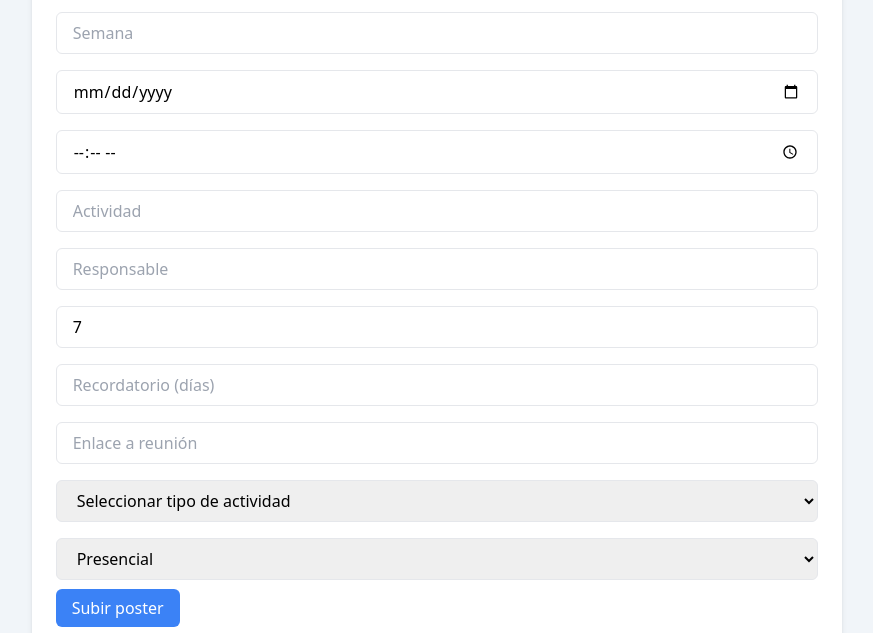
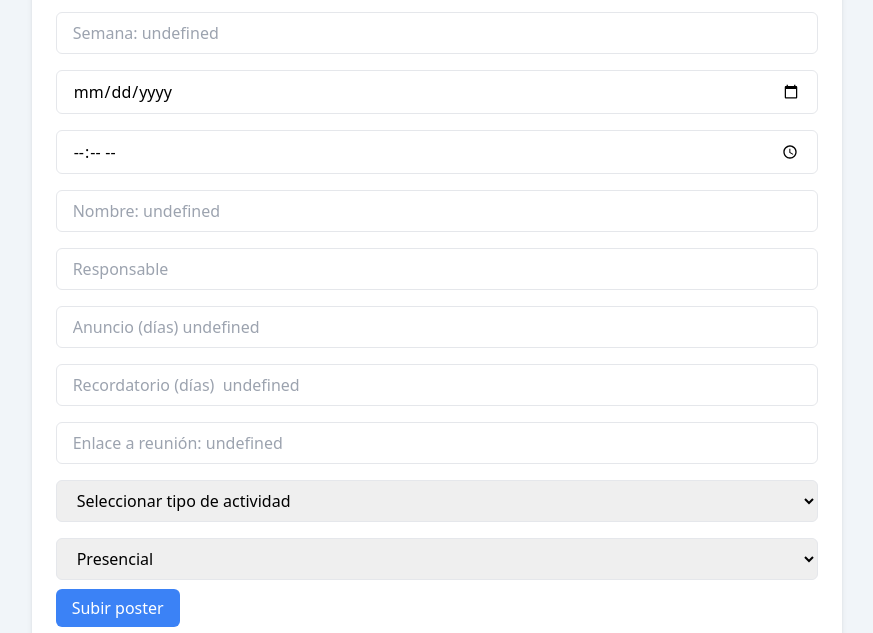
Before and after one commit to hart-venus/proyecto-diseno-frontend, an Astro site: page /EditActivities in a window 1280 px wide. Shown: the part 96-729 px from the top of the page, without its empty margins (203-1076 px from the left). Built offline with nearby package versions, Linux system fonts and the light colour scheme; Astro itself is replaced by a stand-in of ours; no server answers; sample sign-in values are in the browser's storage.

Commit message:
Update Details
Solo edite el form para que no fuera necesario poner todos los campos a la hora de editar y tambien para que muestre los datos

```diff
--- a/src/components/ActivitiesAndPlan/UpdateActivityForm.jsx
+++ b/src/components/ActivitiesAndPlan/UpdateActivityForm.jsx
@@ -10,7 +10,7 @@ const UpdateActivityForm = () => {
     const [time, setTime] = useState('');
     const [name, setActName] = useState('');
     const [responsible, setResponsible] = useState('');
-    const [announcementDays, setAnnouncementDays] = useState(7); // Valor por defecto
+    const [announcementDays, setAnnouncementDays] = useState(null); // Valor por defecto
     const [remainder, setRemainder] = useState('');
     const [link, setLink] = useState('');
     const [type, setType] = useState('');
@@ -18,7 +18,21 @@ const UpdateActivityForm = () => {
     const [status, setStatus] = useState('PLANEADA'); // Por defecto, estado planeada
     const [poster, setPoster] = useState(null); // Para el poster, usaremos un estado de archivo
     const workPlanId = window.sessionStorage.getItem("PLAN_ID");
+    const [activity, setActivity] = useState([])
     const activityId = new URLSearchParams(window.location.search);
+
+    useEffect(() => {
+        const id = activityId.get("id")
+        const requestOptions = {
+            method: "GET",
+            redirect: "follow"
+        };
+
+        fetch(`${API_URL}/activities/${id}`, requestOptions)
+            .then((response) => response.text())
+            .then((result) => { setActivity(JSON.parse(result)) })
+            .catch((error) => console.error(error));
+    }, [])
 
     // Manejar el envío del formulario
     const handleSubmit = async (e) => {
@@ -60,6 +74,8 @@ const UpdateActivityForm = () => {
             setMode('Presencial'); // Restablecer el valor por defecto
             setStatus('PLANEADA'); // Restablecer el estado a planeada
             setPoster(null); // Limpiar el estado del poster
+
+            window.location.href = `PlanActivities?id=${page}`
         } catch (error) {
             console.error('Error al enviar los datos:', error);
             // Manejar errores de solicitud
@@ -82,8 +98,8 @@ const UpdateActivityForm = () => {
                         value={week}
                         onChange={(e) => setWeek(e.target.value)}
                         className="w-full px-4 py-2 border rounded-md focus:outline-none focus:border-indigo-500"
-                        placeholder="Semana"
-                        required
+                        placeholder={`Semana: ${activity.week}`}
+
                     />
                 </div>
                 <div className="mb-4">
@@ -92,7 +108,7 @@ const UpdateActivityForm = () => {
                         value={date}
                         onChange={(e) => setDate(e.target.value)}
                         className="w-full px-4 py-2 border rounded-md focus:outline-none focus:border-indigo-500"
-                        required
+
                     />
                 </div>
                 <div className="mb-4">
@@ -101,7 +117,7 @@ const UpdateActivityForm = () => {
                         value={time}
                         onChange={(e) => setTime(e.target.value)}
                         className="w-full px-4 py-2 border rounded-md focus:outline-none focus:border-indigo-500"
-                        required
+
                     />
                 </div>
                 <div className="mb-4">
@@ -110,8 +126,8 @@ const UpdateActivityForm = () => {
                         value={name}
                         onChange={(e) => setActName(e.target.value)}
                         className="w-full px-4 py-2 border rounded-md focus:outline-none focus:border-indigo-500"
-                        placeholder="Actividad"
-                        required
+                        placeholder={`Nombre: ${activity.name}`}
+
                     />
                 </div>
                 <div className="mb-4">
@@ -120,8 +136,8 @@ const UpdateActivityForm = () => {
                         value={responsible}
                         onChange={(e) => setResponsible(e.target.value)}
                         className="w-full px-4 py-2 border rounded-md focus:outline-none focus:border-indigo-500"
-                        placeholder="Responsable"
-                        required
+                        placeholder={"Responsable"}
+
                     />
                 </div>
                 <div className="mb-4">
@@ -130,8 +146,8 @@ const UpdateActivityForm = () => {
                         value={announcementDays}
                         onChange={(e) => setAnnouncementDays(parseInt(e.target.value))}
                         className="w-full px-4 py-2 border rounded-md focus:outline-none focus:border-indigo-500"
-                        placeholder="Días de anuncio"
-                        required
+                        placeholder={`Anuncio (días) ${activity.announcement_days}`}
+
                     />
                 </div>
                 <div className="mb-4">
@@ -140,8 +156,8 @@ const UpdateActivityForm = () => {
                         value={remainder}
                         onChange={(e) => setRemainder(e.target.value)}
                         className="w-full px-4 py-2 border rounded-md focus:outline-none focus:border-indigo-500"
-                        placeholder="Recordatorio (días)"
-                        required
+                        placeholder={`Recordatorio (días)  ${activity.reminder_days}`}
+
                     />
                 </div>
                 <div className="mb-4">
@@ -150,8 +166,8 @@ const UpdateActivityForm = () => {
                         value={link}
                         onChange={(e) => setLink(e.target.value)}
                         className="w-full px-4 py-2 border rounded-md focus:outline-none focus:border-indigo-500"
-                        placeholder="Enlace a reunión"
-                        required
+                        placeholder={`Enlace a reunión: ${activity.meeting_link}`}
+
                     />
                 </div>
                 <div className="mb-4">
@@ -159,7 +175,7 @@ const UpdateActivityForm = () => {
                         value={type}
                         onChange={(e) => setType(e.target.value)}
                         className="w-full px-4 py-2 border rounded-md focus:outline-none focus:border-indigo-500"
-                        required
+
                     >
                         <option value="">Seleccionar tipo de actividad</option>
                         <option value="Orientadoras">Orientadoras</option>
@@ -174,7 +190,7 @@ const UpdateActivityForm = () => {
                         value={mode}
                         onChange={(e) => setMode(e.target.value)}
                         className="w-full px-4 py-2 border rounded-md focus:outline-none focus:border-indigo-500"
-                        required
+
                     >
                         <option value="Presencial">Presencial</option>
                         <option value="Remota">Remota</option>
```
